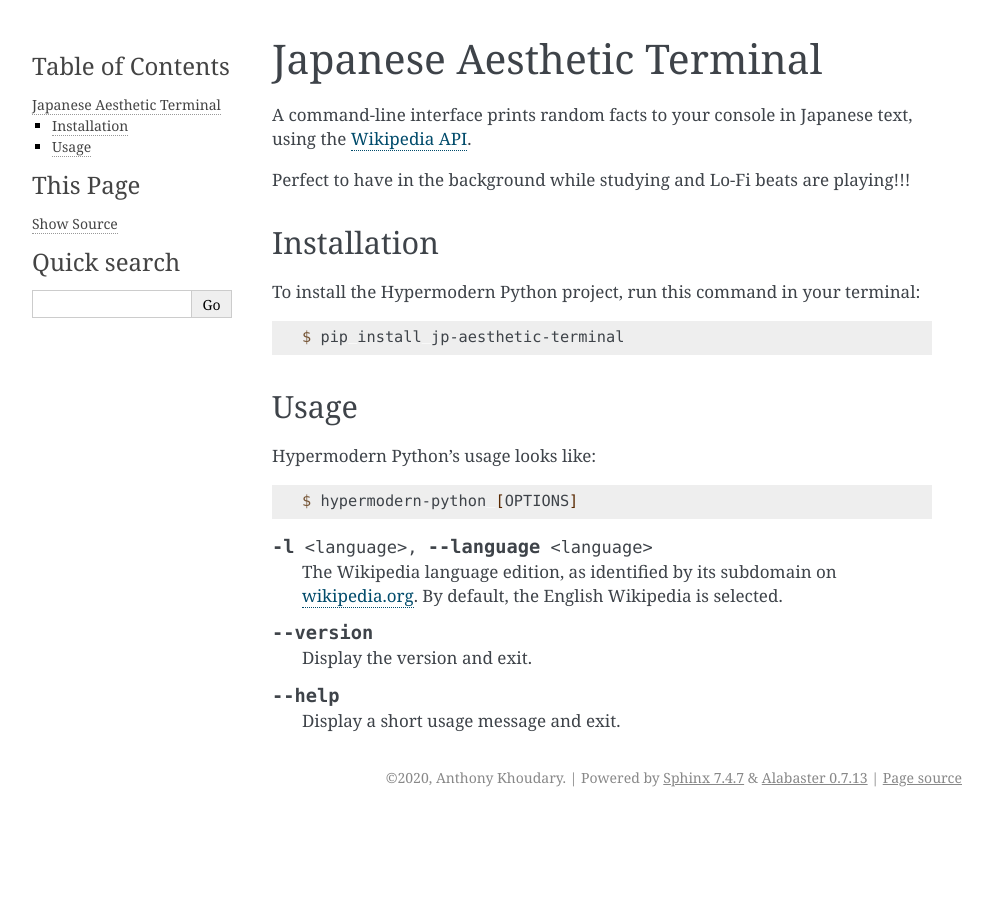
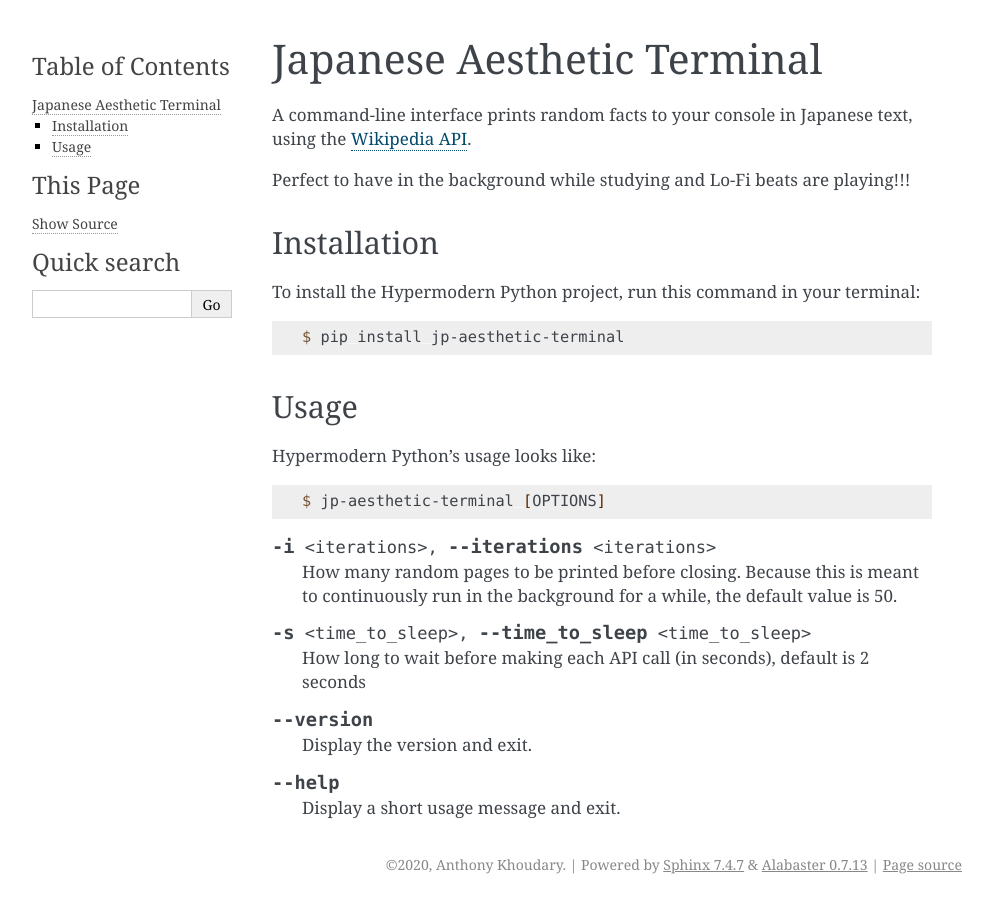
Before and after one commit to ankhoudary12/jp-aesthetic-terminal, a Sphinx documentation site: the page built from docs/index.rst, in a window 1280 px wide. Shown: the whole page, without its empty margins (148-1141 px from the left). Built offline with Sphinx 7.4.7, drawn with Linux system fonts in a browser that asks for light colours.

Commit message:
more sphinx documentation

```diff
--- a/docs/conf.py
+++ b/docs/conf.py
@@ -2,3 +2,4 @@
 project = "jp-aesthetic-terminal"
 author = "Anthony Khoudary"
 copyright = f"2020, {author}"
+extensions = ["sphinx.ext.autodoc", "sphinx.ext.napoleon", "sphinx_autodoc_typehints"]
--- a/docs/index.rst
+++ b/docs/index.rst
@@ -25,14 +32,17 @@
 
 .. code-block:: console
 
-   $ hypermodern-python [OPTIONS]
+   $ jp-aesthetic-terminal [OPTIONS]
 
-.. option:: -l <language>, --language <language>
+.. option:: -i <iterations>, --iterations <iterations>
 
-   The Wikipedia language edition,
-   as identified by its subdomain on
-   `wikipedia.org <https://www.wikipedia.org/>`_.
-   By default, the English Wikipedia is selected.
+   How many random pages to be printed before closing.
+   Because this is meant to continuously run in the background for a while,
+   the default value is 50.
+
+.. option:: -s <time_to_sleep>, --time_to_sleep <time_to_sleep>
+
+  How long to wait before making each API call (in seconds), default is 2 seconds
 
 .. option:: --version
 
--- /dev/null
+++ b/docs/license.rst
@@ -0,0 +1,4 @@
+License
+=======
+
+.. include:: ../LICENSE
--- a/noxfile.py
+++ b/noxfile.py
@@ -99,5 +99,6 @@
 @nox.session(python="3.8")
 def docs(session: Session) -> None:
     """Build documentation."""
-    install_with_constraints(session, "sphinx")
-    session.run("sphinx-build", "docs", "docs/build")
+    session.run("poetry", "install", "--no-dev", external=True)
+    install_with_constraints(session, "sphinx", "sphinx-autodoc-typehints")
+    session.run("sphinx-build", "docs", "docs/_build")
--- a/pyproject.toml
+++ b/pyproject.toml
@@ -34,6 +34,7 @@
 flake8-docstrings = "^1.5.0"
 darglint = "^1.5.4"
 sphinx = "^3.2.1"
+sphinx-autodoc-typehints = "^1.11.0"
 
 [tool.poetry.scripts]
 jp-aesthetic-terminal = "jp_aesthetic_terminal.console:main"
```
Also changed, not shown: other parts of docs/index.rst (+7 -0 lines), docs/reference.rst (added, +20 -0 lines), 1 other file.
